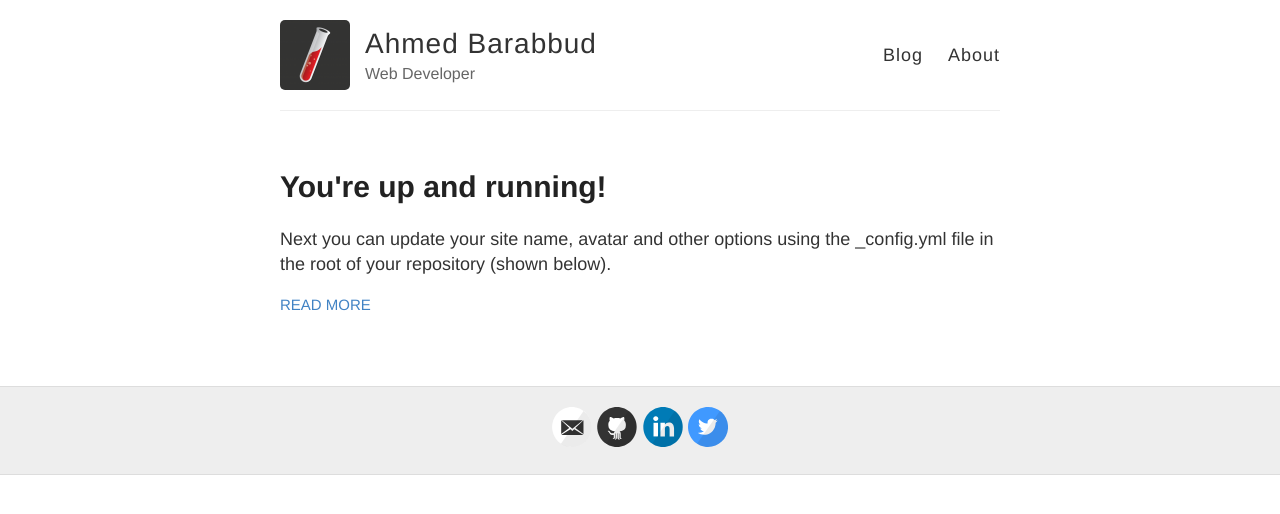
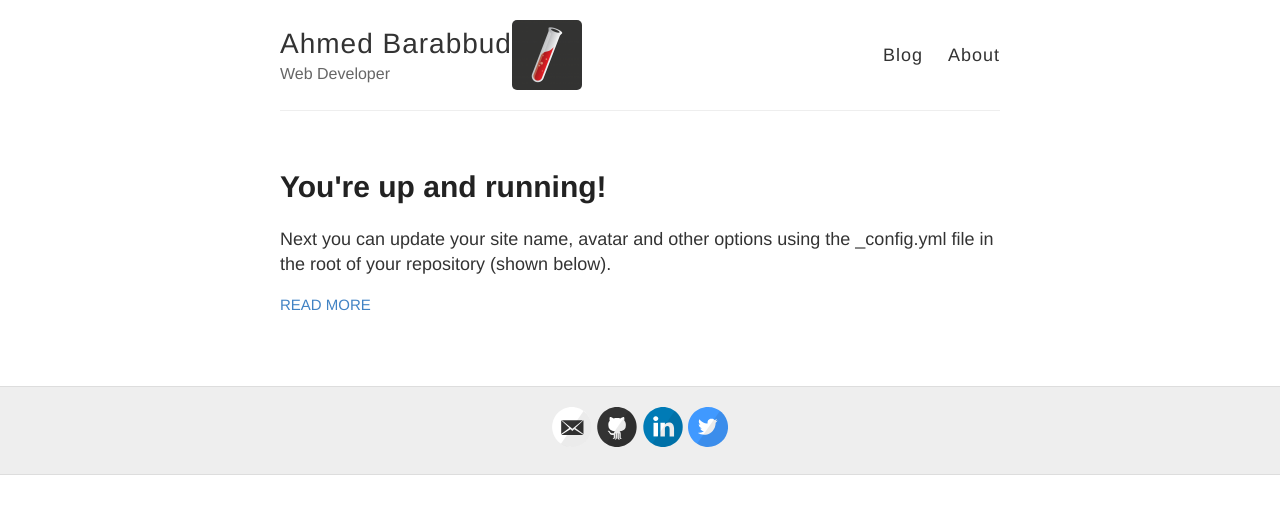
Before and after one commit to abarbod/blog, a Jekyll site: the page built from index.html, in a window 1280 px wide. Shown: the top 514 px of the page. Built offline with Jekyll 4.4.1, drawn with Linux system fonts in a browser that asks for light colours.

Commit message:
Update default.html

```diff
--- a/_layouts/default.html
+++ b/_layouts/default.html
@@ -19,17 +19,21 @@
     <div class="wrapper-masthead">
       <div class="container">
         <header class="masthead clearfix">
-          <a href="{{ site.baseurl }}/" class="site-avatar"><img src="{{ site.avatar }}" /></a>
+
+          <nav>
+            <a href="{{ site.baseurl }}/">Blog</a>
+            <a href="{{ site.baseurl }}/about">About</a>
+          </nav>
+
 
           <div class="site-info">
             <h1 class="site-name"><a href="{{ site.baseurl }}/">{{ site.name }}</a></h1>
             <p class="site-description">{{ site.description }}</p>
           </div>
 
-          <nav>
-            <a href="{{ site.baseurl }}/">Blog</a>
-            <a href="{{ site.baseurl }}/about">About</a>
-          </nav>
+          <a href="{{ site.baseurl }}/" class="site-avatar"><img src="{{ site.avatar }}" /></a>
+
+
         </header>
       </div>
     </div>
```
